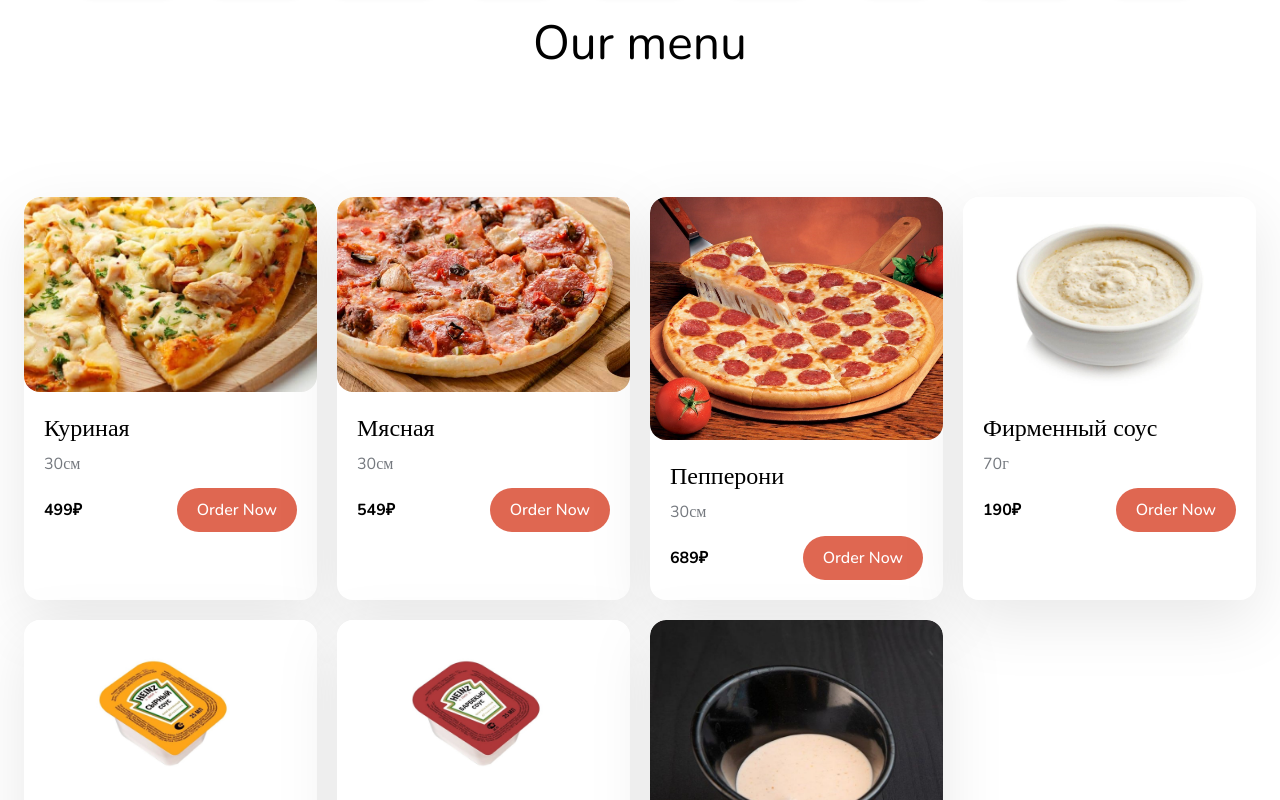
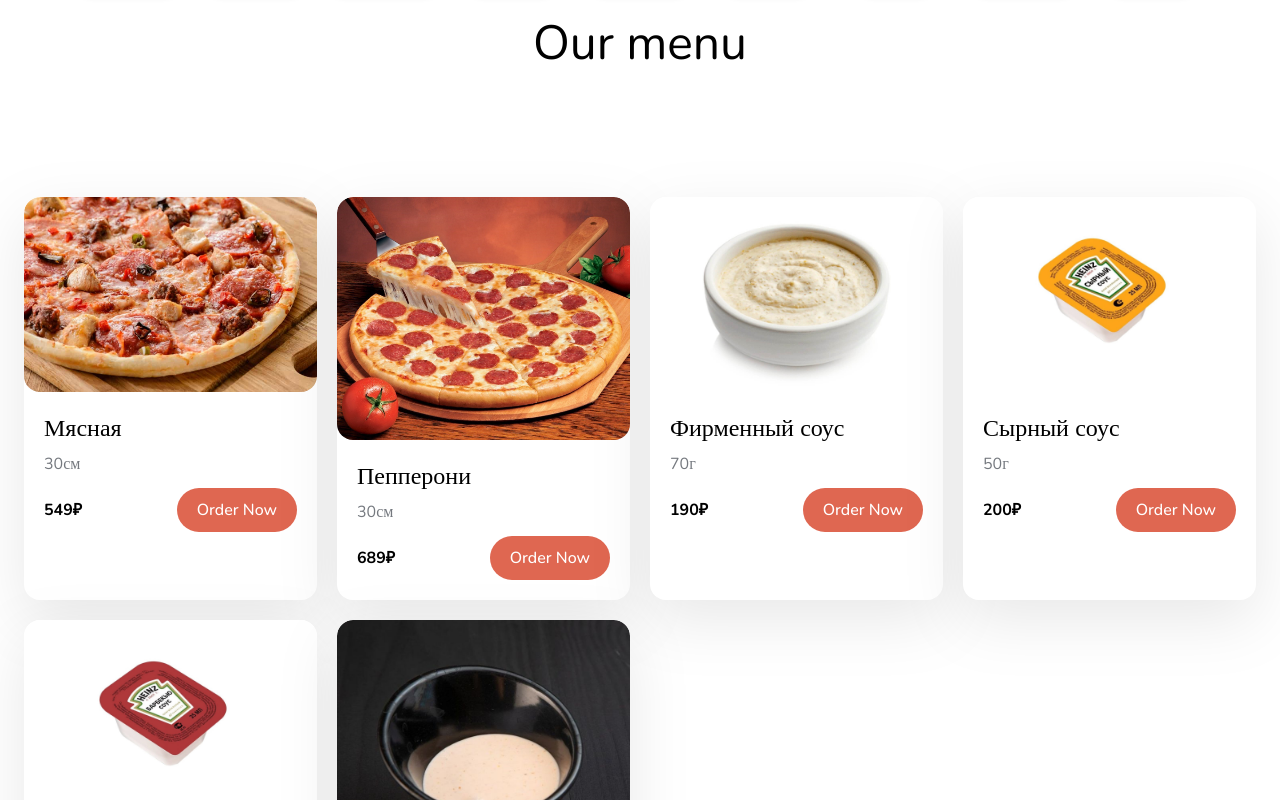
Before and after one commit to Daler-web-dev/fastfood_website, a React (Create React App) app: page /menu in a window 1280 px wide. Shown: the part 555-1355 px from the top of the page. Built offline with nearby package versions, Linux system fonts and the light colour scheme; data requests are answered from the project's data file.

Commit message:
added bugers to database

```diff
--- a/db.json
+++ b/db.json
@@ -82,14 +82,6 @@
     }
   ],
   "pizzas": [
-    {
-      "id": 3,
-      "title": "Куриная",
-      "body": "30см",
-      "price": "499₽",
-      "img": "/images/pizza-kuriniy.jpg",
-      "type": "pizza"
-    },
     {
       "id": 5,
       "title": "Мясная",
@@ -260,7 +252,7 @@
   "burgers": [
     {
       "id": 1,
-      "title": "Мясная бомба",
+      "title": "Бургер кинг говно",
       "body": "512г",
       "price": "689₽",
       "img": "/images/photo.png",
@@ -268,7 +260,7 @@
     },
     {
       "id": 2,
-      "title": "Мясная бомба",
+      "title": "Бургер кинг говно",
       "body": "512г",
       "price": "689₽",
       "img": "/images/photo.png",
@@ -276,7 +268,7 @@
     },
     {
       "id": 3,
-      "title": "Мясная бомба",
+      "title": "Бургер кинг говно",
       "body": "512г",
       "price": "689₽",
       "img": "/images/photo.png",
@@ -284,7 +276,7 @@
     },
     {
       "id": 4,
-      "title": "Мясная бомба",
+      "title": "Бургер кинг говно",
       "body": "512г",
       "price": "689₽",
       "img": "/images/photo.png",
@@ -292,7 +284,7 @@
     },
     {
       "id": 5,
-      "title": "Мясная бомба",
+      "title": "Бургер кинг говно",
       "body": "512г",
       "price": "689₽",
       "img": "/images/photo.png",
@@ -300,7 +292,7 @@
     },
     {
       "id": 6,
-      "title": "Мясная бомба",
+      "title": "Бургер кинг говно",
       "body": "512г",
       "price": "689₽",
       "img": "/images/photo.png",
--- a/src/Layout/Layout.jsx
+++ b/src/Layout/Layout.jsx
@@ -6,7 +6,7 @@ import { FreeMode } from "swiper";
 import "swiper/css/pagination";
 import "swiper/css/free-mode";
 import Items from './Items';
-import Footer from '../Components/Footer';
+// import Footer from '../Components/Footer';
 const Layout = () => {
     const arr = [
         {
@@ -99,7 +99,6 @@ const Layout = () => {
                 </Swiper>
             </div>
             <Outlet></Outlet>
-            <Footer/>
         </div>
     );
 }
--- a/src/Pages/HomePage.jsx
+++ b/src/Pages/HomePage.jsx
@@ -1,5 +1,5 @@
 import Button from '../Components/children/Button';
-import Header from '../Components/Header';
+// import Header from '../Components/Header';
 import ProductCard from '../Components/children/ProductCard';
 
 import bgMenu from '../resources/bg-menu.jpg'
@@ -17,7 +17,7 @@ import bgcafe from '../resources/bgcafe.jpg'
 
 import { BsArrowLeft } from 'react-icons/bs'
 import { Link } from 'react-router-dom';
-import Footer from '../Components/Footer';
+// import Footer from '../Components/Footer';
 import { useSelector } from 'react-redux';
 
 const HomePage = () => {
@@ -25,7 +25,7 @@ const HomePage = () => {
 
    return (
       <>
-         <Header />
+         {/* <Header /> */}
          <div className="text-white overflow-hidden mt-28">
             <img className="max-lg:hidden block absolute top-0 left-0 z-[-1] w-[100%]" src={bgMenu} alt="" />
             <img className="absolute top-0 left-0 z-[-1] w-[100%] hidden max-lg:block" src={bgcafe} alt="" />
@@ -122,7 +122,7 @@ const HomePage = () => {
                </section>
             </div>
          </div>
-         <Footer />
+         {/* <Footer /> */}
       </>
    );
 }
```
